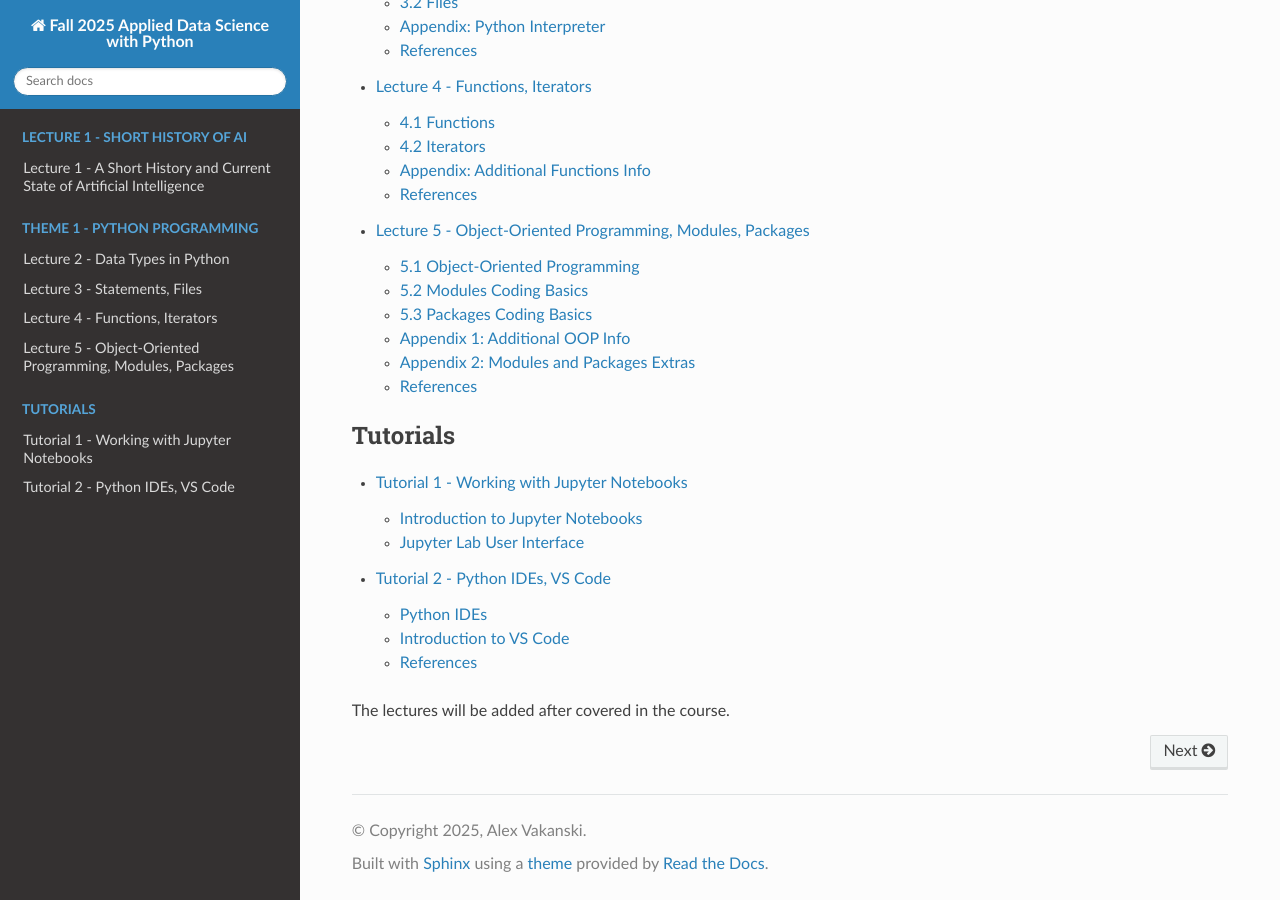
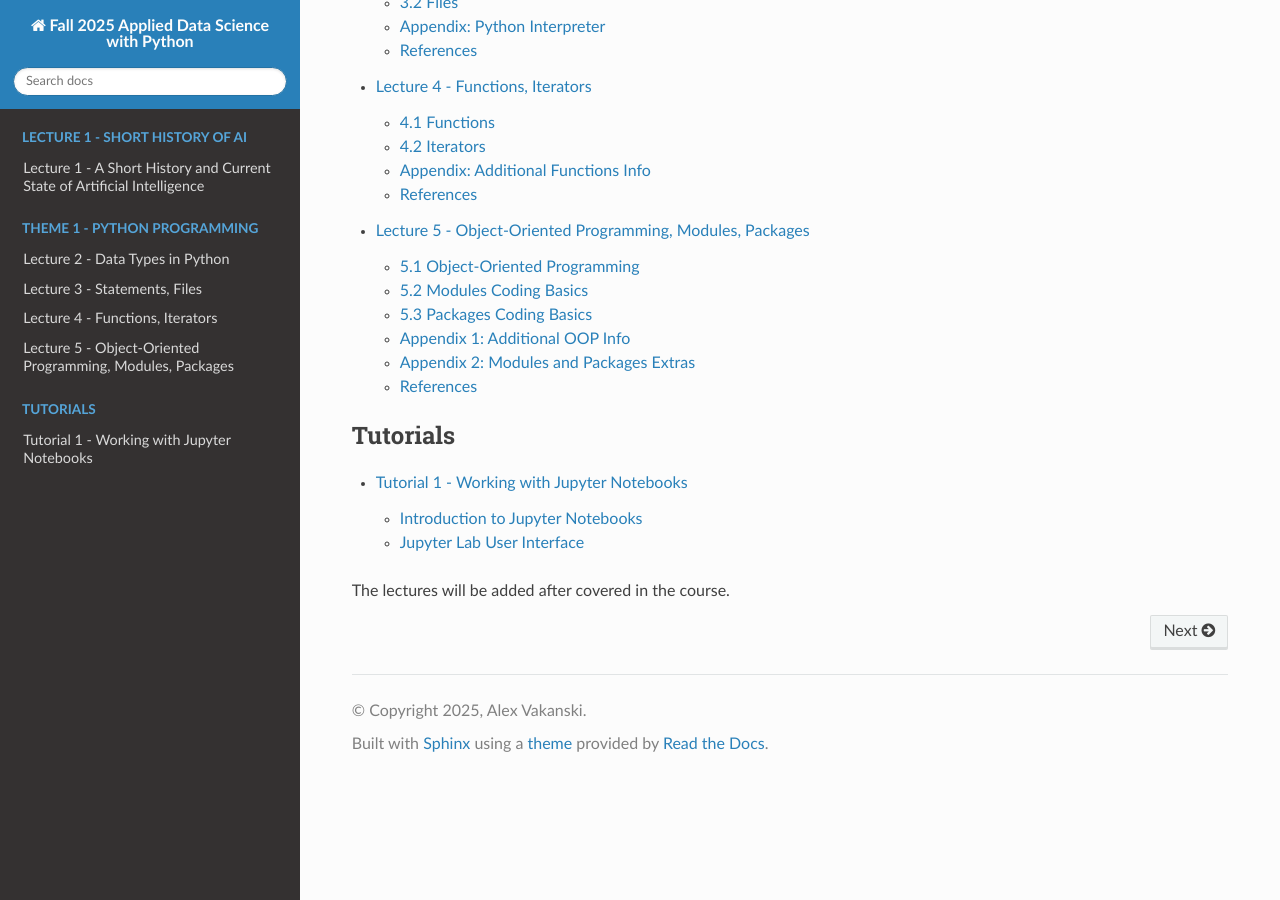
Before and after one commit to avakanski/Fall-2025-Applied-Data-Science-with-Python, a Sphinx documentation site: the page built from docs/index.rst, in a window 1280 px wide and 900 px high, scrolled down 2038 px. Built offline with Sphinx 7.4.7 and the Read the Docs theme 3.1.0, drawn with Linux system fonts in a browser that asks for light colours.

Commit message:
Update index.rst

```diff
--- a/docs/index.rst
+++ b/docs/index.rst
@@ -65,6 +65,5 @@ Lectures
    :maxdepth: 2
 
    Lectures/Tutorials/Tutorial_1-Jupyter_Notebooks/Tutorial_1-Jupyter_Notebooks.ipynb
-   Lectures/Tutorials/Tutorial_2-VS_Code/Tutorial_2-VS_Code.ipynb
 
 The lectures will be added after covered in the course.
```
